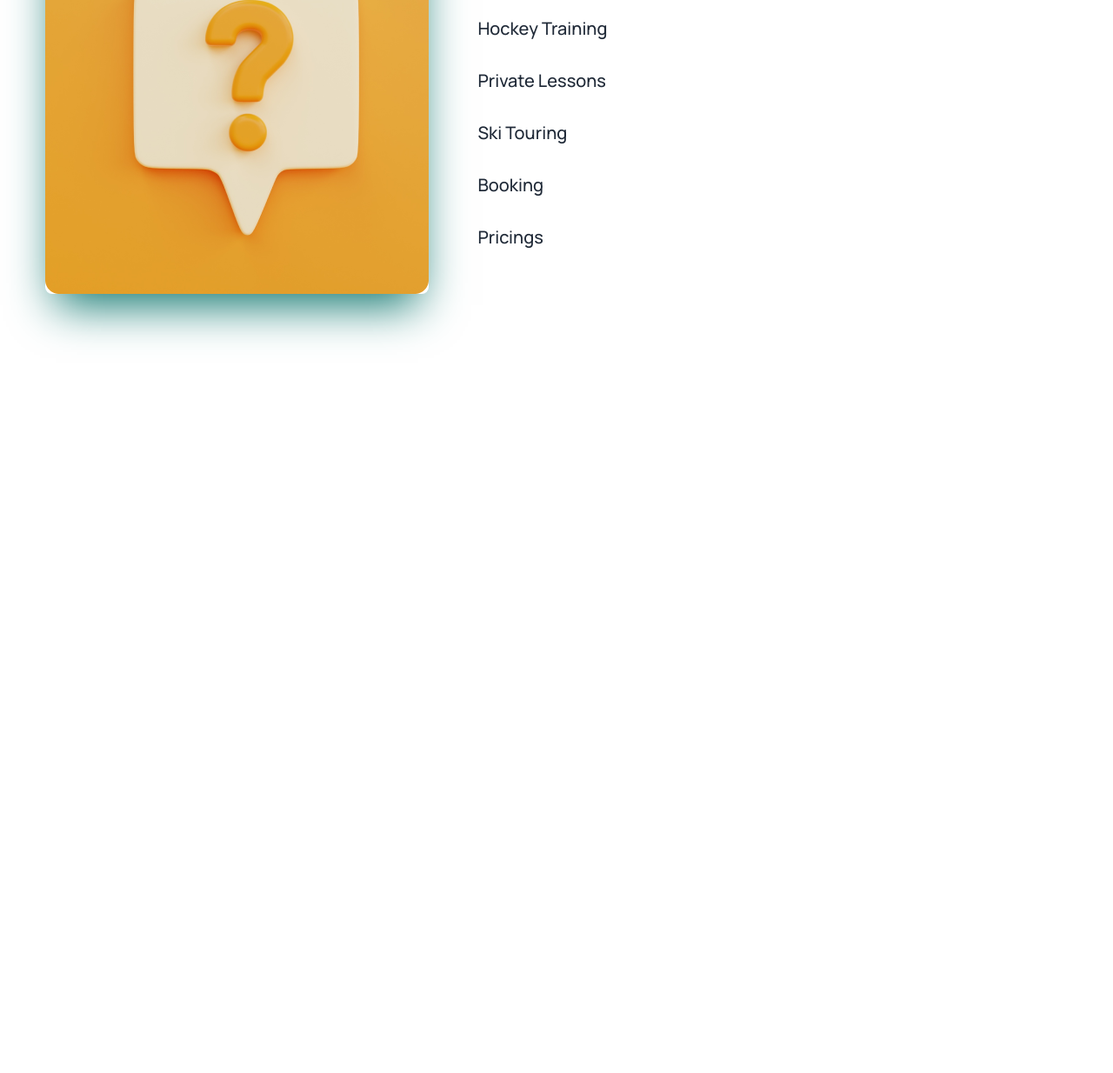
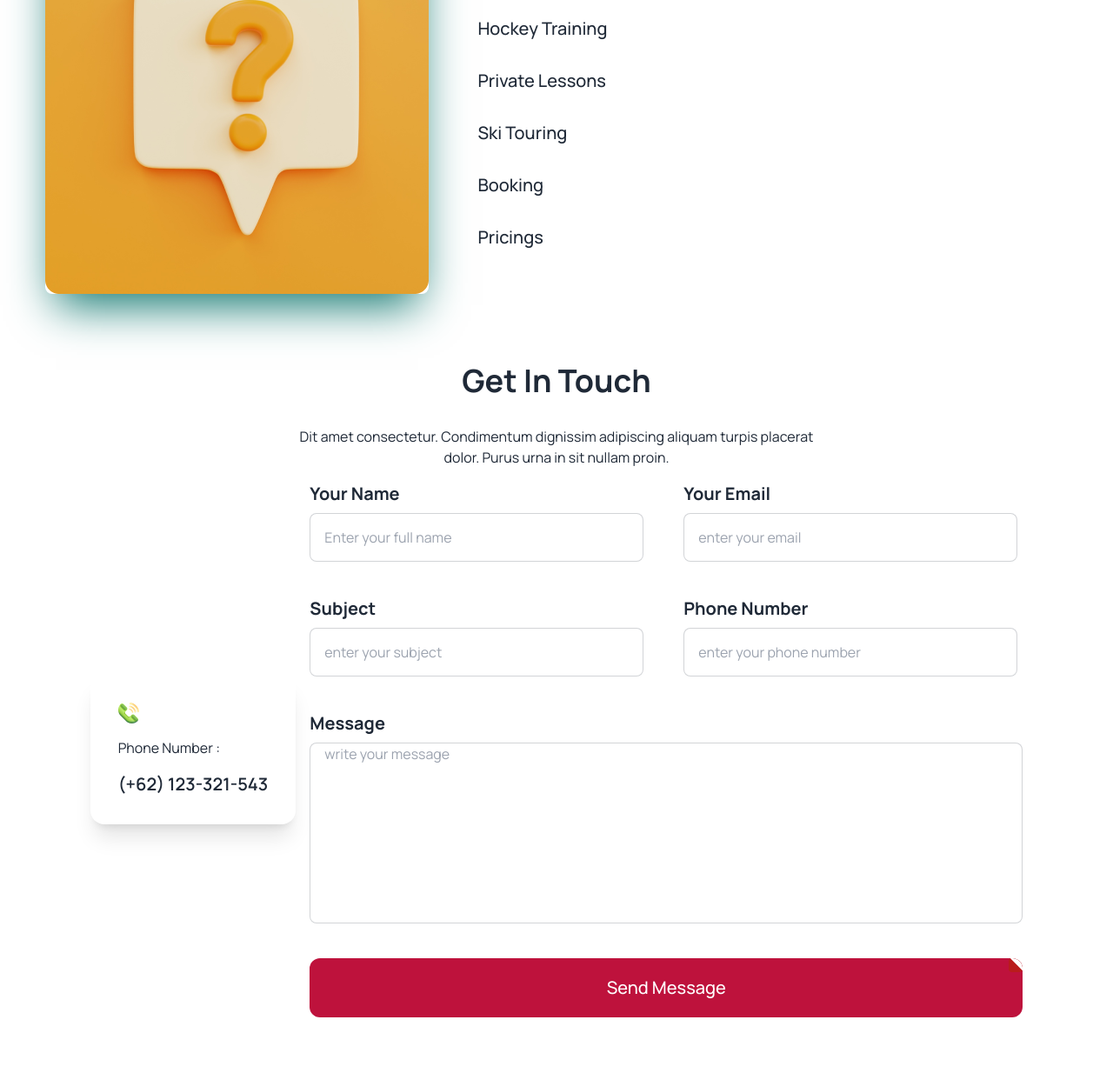
Before and after one commit to imtiazzahamedd/hockey, a plain HTML site: page index.html in a window 1280 px wide. Shown: the part 4127-5361 px from the top of the page at 87% size. Before the commit the page ends 4545 px from the top, so only its background shows below. Drawn offline with nearby package versions, Linux system fonts and the light colour scheme.

Commit message:
git form

```diff
--- a/index.html
+++ b/index.html
@@ -512,6 +512,79 @@
           </div>
 
             </section>
+            <!-- get in touch section -->
+             <section class="my-12">
+                   <!-- text section -->
+            <div class="text text-center">
+              <h3 class="text-4xl font-bold mb-8">Get In Touch </h3>
+              <p class="lg:w-[607px] px-1 mx-auto">
+                  Dit amet consectetur. Condimentum dignissim adipiscing aliquam turpis placerat dolor. Purus urna in sit nullam proin.
+              </p>
+          </div>
+          <!-- get in touch second section -->
+          <div class="hero ">
+            <div class="hero-content flex-col lg:flex-row">
+              <div class="cards">
+                <!-- first card -->
+                <div class="card  shadow-xl">
+                  <div class="card-body">
+                    <img src="Images/Group 1171275317.png" alt="" class="w-6 mb-2">
+                    <p>Phone Number :<p>
+                    <h2 class="card-title">(+62) 123-321-543</h2>
+
+                  </div>
+                </div>
+              </div>
+
+              <div class="grid grid-cols-1 lg:grid-cols-2 lg:gap-10 gap-5">
+                <div>
+                  <h2 class="text-xl font-bold mb-2">Your Name</h2>
+                <label class="input input-bordered flex items-center gap-2 lg:w-96 lg:h-14">
+                  <input type="text" class="grow" placeholder="Enter your full name" />
+                </label>
+                </div>
+               <div>
+                <h2 class="text-xl font-bold mb-2">Your Email</h2>
+                <label class="input input-bordered flex items-center gap-2 lg:w-96 lg:h-14">
+                  <input type="text" class="grow" placeholder="enter your email" />
+                </label>
+               </div>
+
+               <div>
+                <h2 class="text-xl font-bold mb-2">Subject</h2>
+                <label class="input input-bordered flex items-center gap-2 lg:w-96 lg:h-14">
+                  <input type="text" class="grow" placeholder="enter your subject" />
+                </label>
+               </div>
+
+               <div>
+                <h2 class="text-xl font-bold mb-2">Phone Number</h2>
+                <label class="input input-bordered flex items-center gap-2 lg:w-96 lg:h-14">
+                  <input type="text" class="grow" placeholder="enter your phone number" />
+                </label>
+               </div>
+               <div class="lg:col-span-2">
+                <h2 class="text-xl font-bold mb-2">Message</h2>
+                <label class="input input-bordered flex items-start gap-2 lg:h-52">
+                  <input type="text" class="grow " placeholder="write your message" />
+                </label>
+               </div>
+               <div class="lg:col-span-2">
+                <a href="#_" class="relative inline-flex items-center justify-start lg:w-[820px] px-6 py-3 overflow-hidden font-medium transition-all bg-rose-700 rounded-xl group">
+                  <span class="absolute top-0 right-0 inline-block w-4 h-4 transition-all duration-500 ease-in-out bg-red-700 rounded group-hover:-mr-4 group-hover:-mt-4">
+                  <span class="absolute top-0 right-0 w-5 h-5 rotate-45 translate-x-1/2 -translate-y-1/2 bg-white"></span>
+                  </span>
+                  <span class="absolute bottom-0 left-0 w-full h-full transition-all duration-500 ease-in-out delay-200 -translate-x-full translate-y-full bg-rose-900 rounded-2xl group-hover:mb-12 group-hover:translate-x-0"></span>
+                  <span class="relative w-full text-center text-xl py-2 text-white transition-colors duration-200 ease-in-out group-hover:text-white">Send Message</span>
+                  </a>
+               </div>
+
+
+              </div>
+            </div>
+          </div>
+
+             </section>
 
 
     </main>
```
